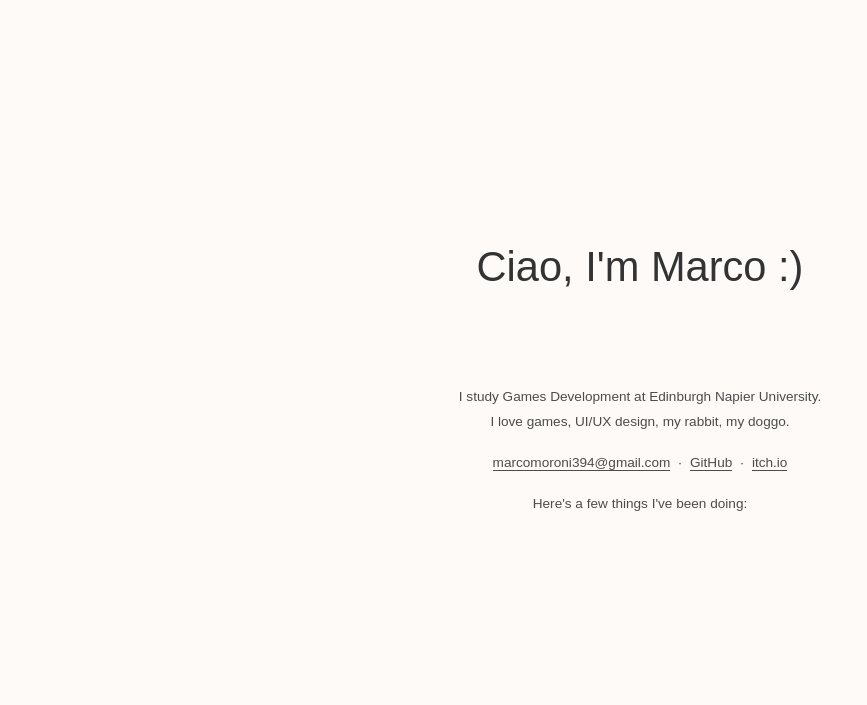
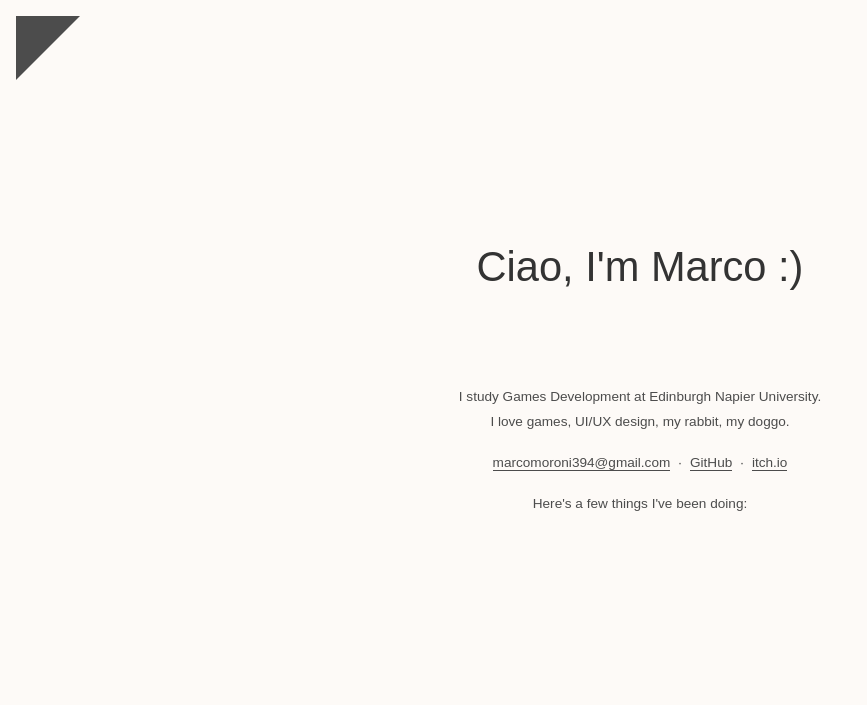
Before and after one commit to marcomoroni/portfolio-src, a Jekyll site: the page built from index.md, in a window 1280 px wide. Shown: the top 705 px of the page, without its empty margins (0-867 px from the left). Built offline with Jekyll 4.4.1, drawn with Linux system fonts in a browser that asks for light colours; some web fonts are replaced; grey boxes are pictures that could not be loaded.

Commit message:
Create top menu button

```diff
--- a/_layouts/default.html
+++ b/_layouts/default.html
@@ -17,6 +17,7 @@
 </head>
 
 <body>
+  <a href="{{ site.baseurl }}/index.html" class="top_home_button"></a>
   {{ content }}
   <script src="{{ site.baseurl }}/assets/scripts/typewriter.js"></script>
 </body>
--- a/styles/default.css
+++ b/styles/default.css
@@ -384,6 +384,29 @@ p:last-child {
 /*****************************************/
 
 
+/* TOP HOME BUTTON ***********************/
+
+.top_home_button {
+  display: block;
+  width: 0;
+  height: 0;
+  top: 1em;
+  left: 1em;
+  position: absolute;
+  border-top: 4em solid {{page.text_color}};
+	border-right: 4em solid transparent;
+  border-bottom: 1px solid transparent; /*don't underline*/
+}
+
+.top_home_button:hover {
+  border-top: 4em solid {{page.accent_color}};
+  border-right: 4em solid transparent; /*override a*/
+  border-bottom: 1px solid transparent; /*don't underline*/
+}
+
+/*****************************************/
+
+
 
 /* no top or bottom margins for the first and last image, p, h3 */
 .container.post > p:first-child,
```
Also changed, not shown: 11 other files.
